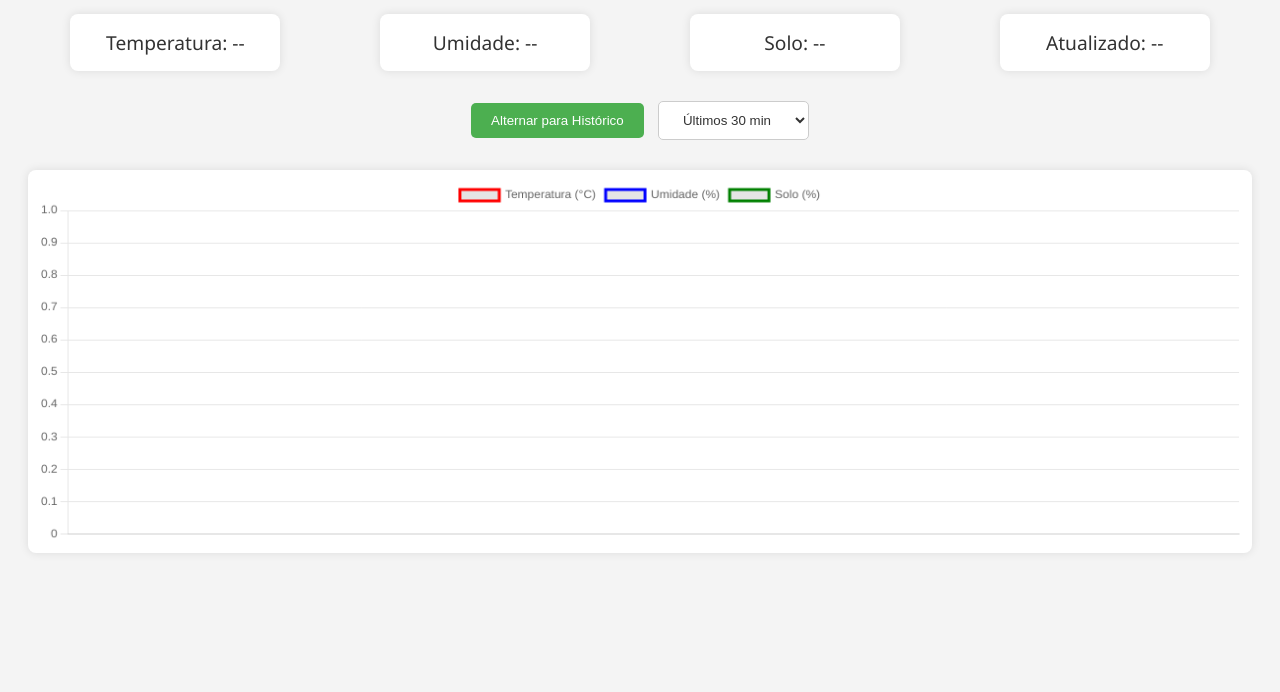
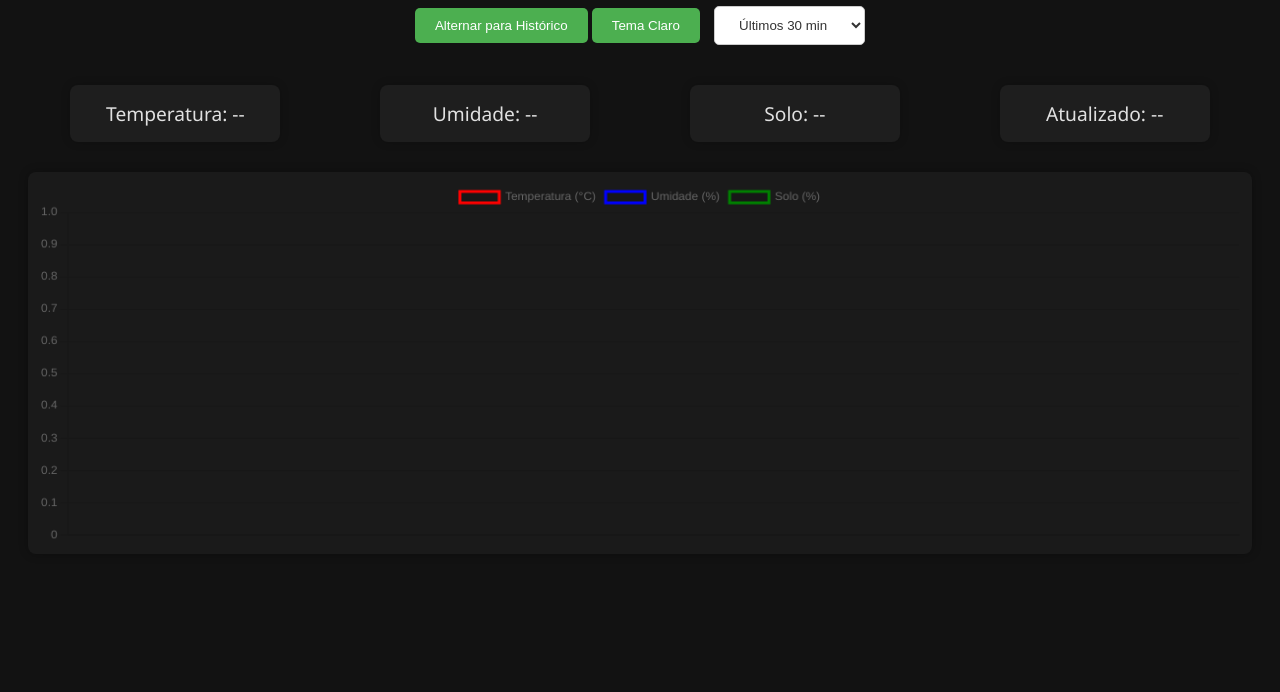
Before and after one commit to TKif/GreenHouse, a website: page public/dashboard.html in a window 1280 px wide. Shown: the part 108-800 px from the top of the page. Drawn offline with nearby package versions, Linux system fonts and the light colour scheme; no server answers.

Commit message:
Update dashboard.html

```diff
--- a/public/dashboard.html
+++ b/public/dashboard.html
@@ -6,31 +6,94 @@
   <title>Dashboard da Estufa</title>
   <script src="https://cdn.jsdelivr.net/npm/chart.js"></script>
   <style>
-    body { font-family: 'Segoe UI', sans-serif; background: #f4f4f4; padding: 20px; color: #333; }
+    :root {
+      --bg: #121212;
+      --text: #e0e0e0;
+      --card-bg: #1e1e1e;
+      --button-bg: #4CAF50;
+      --button-text: #fff;
+      --canvas-bg: #1a1a1a;
+    }
+
+    body.light {
+      --bg: #f4f4f4;
+      --text: #333;
+      --card-bg: #fff;
+      --button-bg: #4CAF50;
+      --button-text: #fff;
+      --canvas-bg: #fff;
+    }
+
+    body {
+      font-family: 'Segoe UI', sans-serif;
+      background: var(--bg);
+      color: var(--text);
+      padding: 20px;
+      transition: background 0.3s, color 0.3s;
+    }
+
     h1 { text-align: center; }
-    .data { display: flex; justify-content: space-around; margin: 30px 0; flex-wrap: wrap; gap: 15px; }
-    .data div { background: white; padding: 15px 30px; border-radius: 8px; box-shadow: 0 0 10px rgba(0,0,0,0.1); font-size: 1.2rem; min-width: 150px; text-align: center; }
-    canvas { background: white; border-radius: 8px; box-shadow: 0 0 10px rgba(0,0,0,0.1); padding: 10px; max-width: 100%; }
-    button, select { margin-bottom: 10px; padding: 10px 20px; background: #4CAF50; color: white; border: none; border-radius: 5px; cursor: pointer; }
-    select { background: #ffffff; color: #333; border: 1px solid #ccc; }
+
+    .data {
+      display: flex;
+      justify-content: space-around;
+      margin: 30px 0;
+      flex-wrap: wrap;
+      gap: 15px;
+    }
+
+    .data div {
+      background: var(--card-bg);
+      padding: 15px 30px;
+      border-radius: 8px;
+      box-shadow: 0 0 10px rgba(0,0,0,0.2);
+      font-size: 1.2rem;
+      min-width: 150px;
+      text-align: center;
+    }
+
+    canvas {
+      background: var(--canvas-bg);
+      border-radius: 8px;
+      box-shadow: 0 0 10px rgba(0,0,0,0.3);
+      padding: 10px;
+      max-width: 100%;
+    }
+
+    button, select {
+      margin-bottom: 10px;
+      padding: 10px 20px;
+      background: var(--button-bg);
+      color: var(--button-text);
+      border: none;
+      border-radius: 5px;
+      cursor: pointer;
+    }
+
+    select {
+      background: #ffffff;
+      color: #333;
+      border: 1px solid #ccc;
+    }
   </style>
 </head>
 <body>
   <h1>Dashboard da Estufa</h1>
+  <div style="text-align: center; margin-bottom: 10px;">
+    <button onclick="toggleMode()" id="modeBtn">Alternar para Histórico</button>
+    <button onclick="toggleTheme()" id="themeToggle">Tema Claro</button>
+    <select id="intervalSelect" onchange="fetchData()" style="margin-left: 10px;">
+      <option value="1800">Últimos 30 min</option>
+      <option value="3600">Última 1h</option>
+      <option value="10800">Últimas 3h</option>
+    </select>
+  </div>
+
   <div class="data">
     <div id="temp">Temperatura: --</div>
     <div id="hum">Umidade: --</div>
     <div id="soil">Solo: --</div>
     <div id="time">Atualizado: --</div>
-  </div>
-
-  <div id="controls" style="text-align: center; margin-bottom: 20px;">
-    <button onclick="toggleMode()">Alternar para Histórico</button>
-    <select id="intervalSelect" onchange="fetchData()" style="margin-left: 10px;">
-      <option value="1800">Últimos 30 min</option>
-      <option value="3600">Última 1h</option>
-      <option value="10800">Últimas 3h</option>
-    </select>
   </div>
 
   <canvas id="chart" height="100"></canvas>
@@ -57,7 +120,7 @@
 
     function toggleMode() {
       modoHistorico = !modoHistorico;
-      document.querySelector("button").innerText = modoHistorico ? "Alternar para Tempo Real" : "Alternar para Histórico";
+      document.getElementById("modeBtn").innerText = modoHistorico ? "Alternar para Tempo Real" : "Alternar para Histórico";
       document.getElementById("intervalSelect").style.display = modoHistorico ? "none" : "inline-block";
       fetchData();
     }
@@ -93,6 +156,22 @@
       }
     }
 
+    function toggleTheme() {
+      const body = document.body;
+      const isLight = body.classList.toggle('light');
+      document.getElementById('themeToggle').innerText = isLight ? 'Tema Escuro' : 'Tema Claro';
+      localStorage.setItem('theme', isLight ? 'light' : 'dark');
+    }
+
+    function loadTheme() {
+      const theme = localStorage.getItem('theme');
+      if (theme === 'light') {
+        document.body.classList.add('light');
+        document.getElementById('themeToggle').innerText = 'Tema Escuro';
+      }
+    }
+
+    loadTheme();
     fetchData();
     setInterval(fetchData, 10000);
   </script>
```
